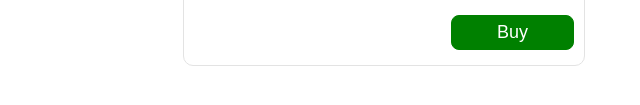
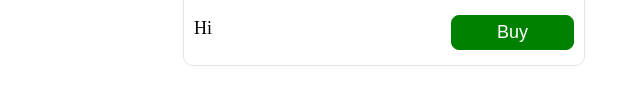
Before and after one commit to jasmin1002/Dervac-Frontend, a plain HTML site: page index.html in a window 1280 px wide. Shown: the part 459-564 px from the top of the page, 256-896 px from the left. Drawn offline with Linux system fonts and the light colour scheme.

Commit message:
Footer is added

```diff
--- a/index.html
+++ b/index.html
@@ -83,6 +83,7 @@
           and compound.
         </p>
         <button>Buy</button>
+        <footer>Hi</footer>
       </div>
     </main>
   </body>
```
